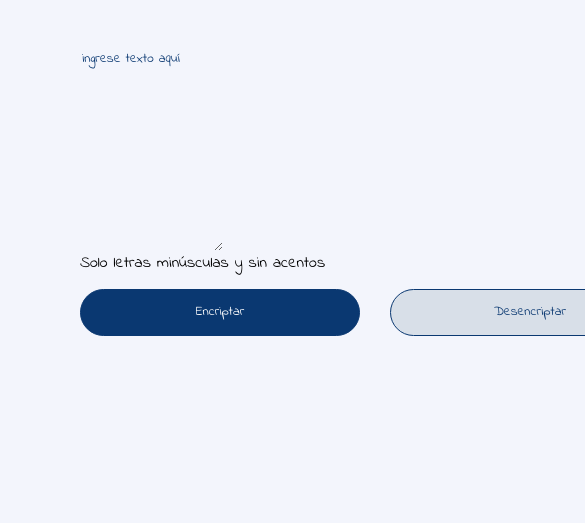
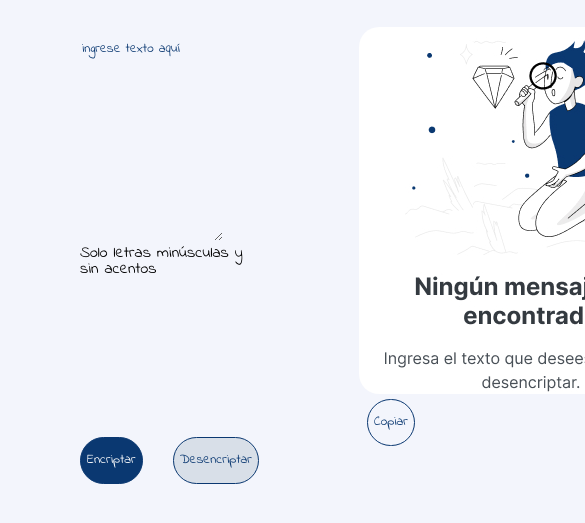
Before and after one commit to jeritusu/Encriptador-Alura, a plain HTML site: page index.html in a window 390 px wide. Shown: the part 33-556 px from the top of the page, 585 px wide, since content can reach past the window. Drawn offline with Linux system fonts and the light colour scheme.

Commit message:
adicion de imagenes en text_area2

```diff
--- a/index.html
+++ b/index.html
@@ -29,10 +29,10 @@
             </div>
         </section>
         <section>
-            <textarea class="text-area2" cols="50" rows="30"></textarea>
-            <div>
-                <button class="btn-copiar">Copiar</button>
-            </div>
+            <textarea class="text-area2" cols="50" rows="18"></textarea>
+                <div>
+                    <button class="btn-copiar">Copiar</button>
+                </div>
 
 
         </section>
--- a/style.css
+++ b/style.css
@@ -17,9 +17,10 @@ main{
 }
 
 .text-area1{
+    width: 20em;
     border: none;
     color: #0A3871;
-    margin-top: 50px;
+    margin-top: 40px;
     text-transform: lowercase;
 }
 
@@ -30,16 +31,19 @@ main{
 }
 
 .text-area2{
+    width: 25em;
     background: white;
-    background-image: url("imagenes/muneco.jpg");
-    background-repeat: no-repeat;
+    background-image: url("imagenes/muneco.jpg"), url("imagenes/Frame 5.jpg");
+    background-repeat: no-repeat, no-repeat;
+    background-position: top, bottom;
     border: none;
     border-radius: 20px;
     color: #0A3871;
-    margin-left: 120px;
+    margin-left: 100px;
     margin-top: 30px;
     padding-left: 20px;
-    position: fixed;
+    padding-top: 5px;
+    position: absolute;
 }
 
 .mensaje:focus{
@@ -48,7 +52,7 @@ main{
 
 .buttons{
     display: flex;
-    margin-top: 18px;
+    margin-top: 160px;
 }
 
 .btn-desencriptar{
@@ -80,6 +84,22 @@ main{
     height: 47px;
     margin-left: 108px;
     margin-top: 402px;
-    position: absolute;
+    position: center;
     width: 280px;
 }
+
+@media screen and (max-width:800px){
+
+    .text-area1, .text-area2{
+        width: auto;
+    }
+
+    .btn-copiar, .btn-encriptar, .btn-desencriptar{
+        text-align: center;
+        width: auto;
+
+    }
+
+
+
+}
```
Also changed, not shown: imagenes/Frame 5.jpg (added).
